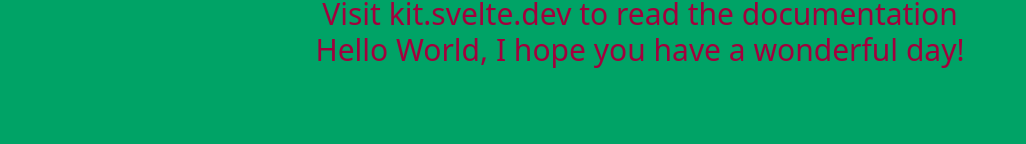
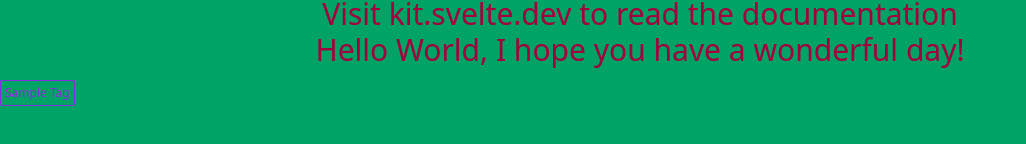
Before and after one commit to samuelsteiger/personal-website, a SvelteKit app: page / in a window 1280 px wide. Shown: the part 342-486 px from the top of the page, without its empty margins (0-1026 px from the left). Built offline with nearby package versions, Linux system fonts and the light colour scheme.

Commit message:
Created tag component

```diff
--- /dev/null
+++ b/src/lib/tag.svelte
@@ -0,0 +1,20 @@
+<script>
+const tag_color = "blueviolet";
+const tag_text = "Sample Tag"
+</script>
+
+<style>
+    p {
+        width: fit-content;
+        height: fit-content;
+        border-radius: 5%;
+        border-width: 1px;
+        border-style: solid;
+    }
+</style>
+
+<div class="text-center text-xs">
+    <p style = "color: {tag_color}; border-color: {tag_color};" class = "py-1 px-1">
+        {tag_text}
+    </p>
+</div>
--- a/src/routes/+page.svelte
+++ b/src/routes/+page.svelte
@@ -1,6 +1,7 @@
 <script>
 	import Headshot from "$lib/headshot.svelte";
 	import Bio from "$lib/bio.svelte";
+	import Tag from "$lib/tag.svelte";
 </script>
 
 <style lang="postcss">
@@ -12,3 +13,4 @@
 
 <Headshot/>
 <Bio/>
+<Tag/>
```
